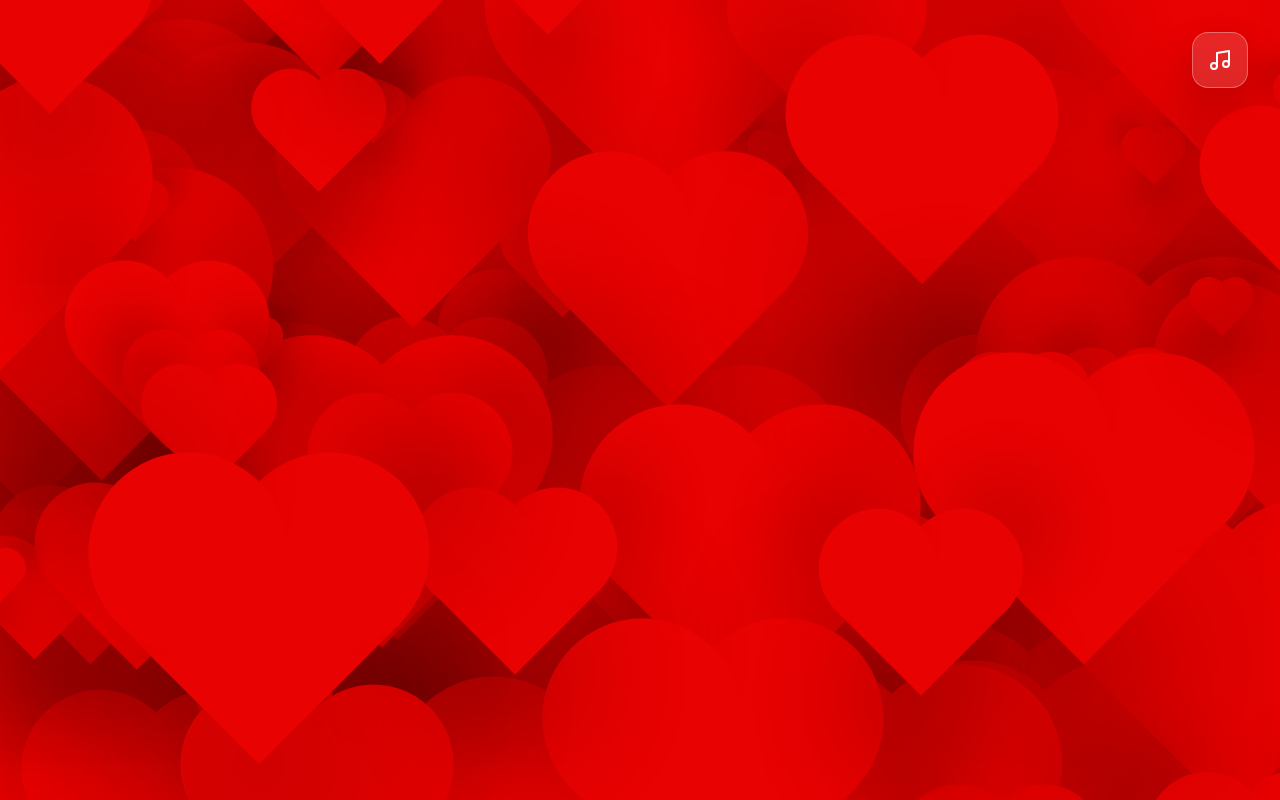
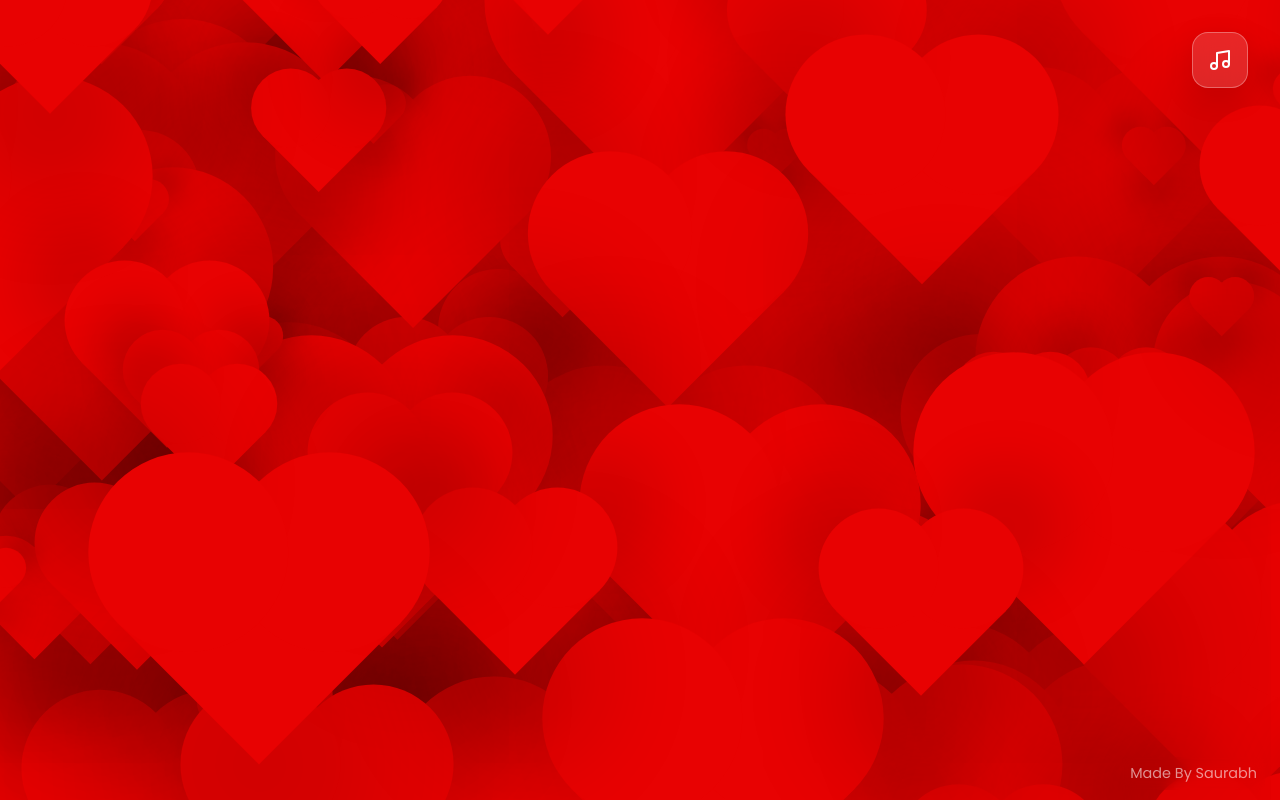
Before and after one commit to sauravhhh/Dhichkaun, a plain HTML site: page index.html in a window 1280 px wide. Drawn offline with Linux system fonts and the light colour scheme; animation ran at ten frames a second.

Commit message:
Update index.html

```diff
--- a/index.html
+++ b/index.html
@@ -188,7 +188,7 @@
 
     (function () {
       'use strict';
-      const ENCODED = 'TWFkZSBCeSBTYXVyYWJo==';
+      const ENCODED = 'TWFkZSBCeSBTYXVyYWJo';
       const ID = 'wm_' + (function randomId() {
         return Math.random().toString(36).slice(2, 9);
       })();
```
